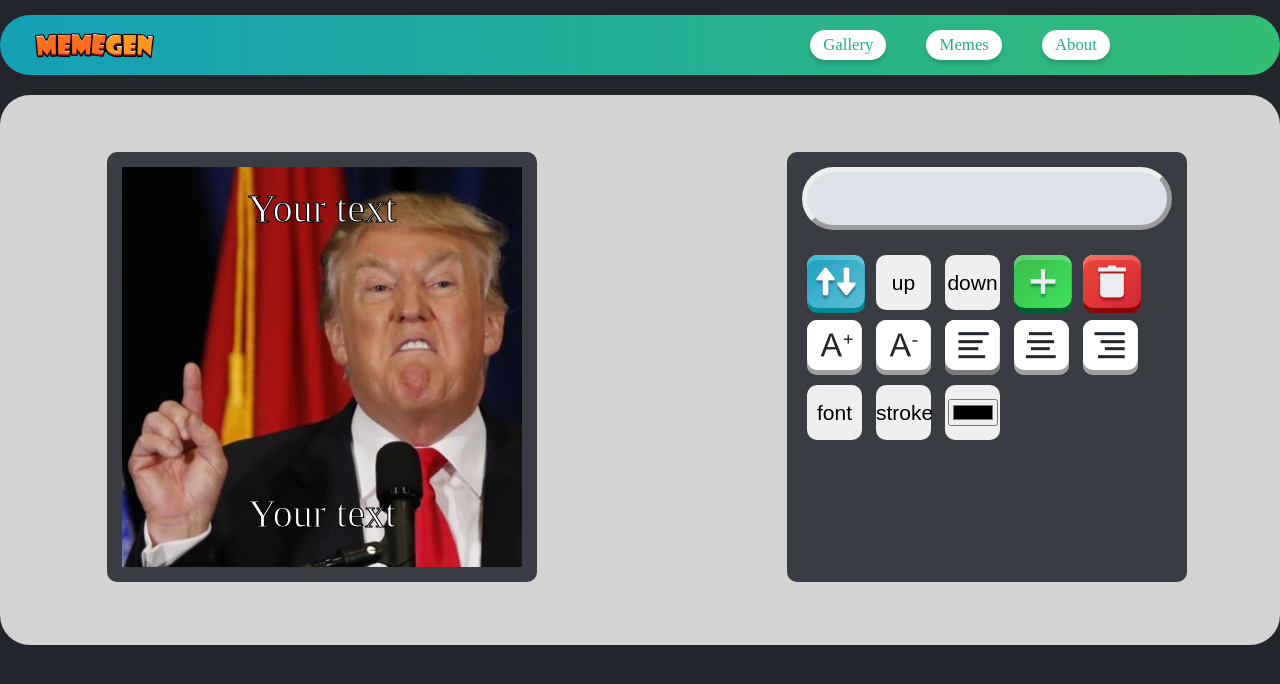
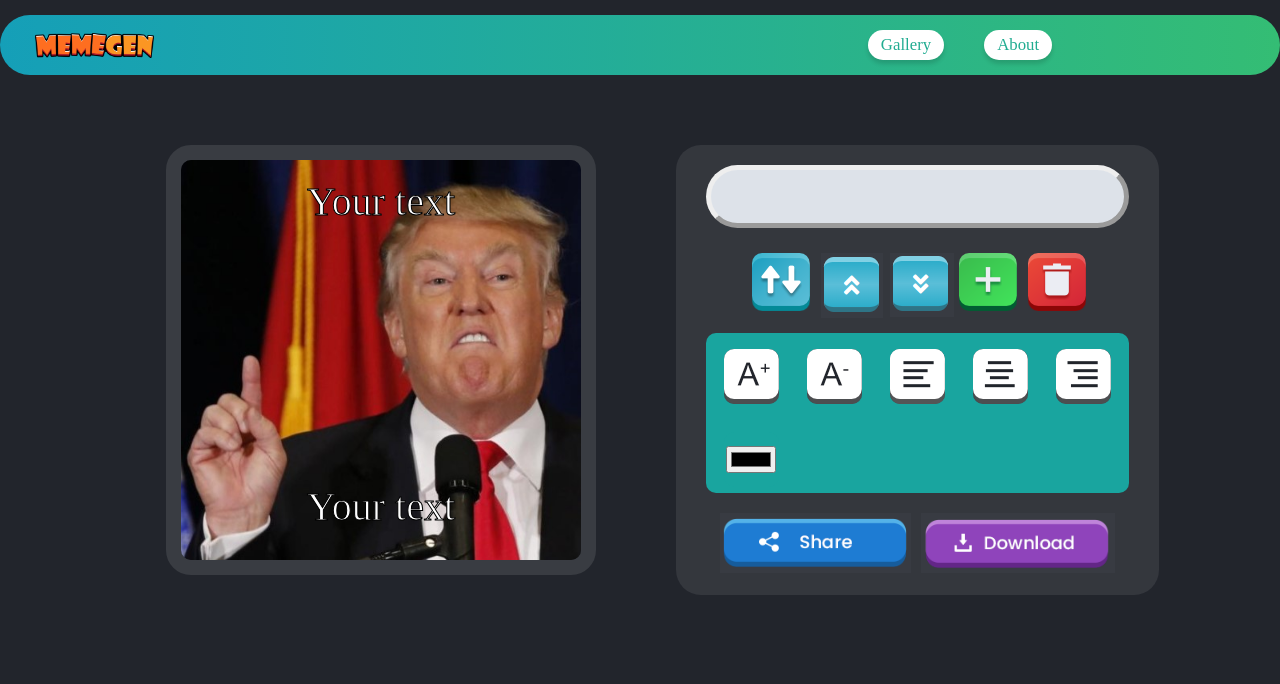
Before and after one commit to LiorAkiva/Meme-Generator, a plain HTML site: page index.html in a window 1280 px wide. Both pictures are taken after a click on the picture 180 px from the left and 286 px from the top of the page. Drawn offline with Linux system fonts and the light colour scheme.

Commit message:
added styling+share function

```diff
--- a/css/main.css
+++ b/css/main.css
@@ -72,6 +72,10 @@ body{
 
 }
 
+.gallery-header{
+    color:transparent
+}
+
 .gallery-box{
     overflow-y: scroll;
     overflow-x: hidden;
@@ -114,25 +118,28 @@ body{
     justify-content: center;
     align-items: center;
     height: 400px;
+    border-radius: 10px;
 }
 .img {
     width: 100%;
     height: 100%;
     object-fit: cover;
-    border-radius: px;
+    border-radius: 10px;
 
 }
 
 .img:hover{
     cursor: pointer;
+    transform: scale(1.1);
 }
 
 .meme-box{
     background-color: #22252c;
     height: 550px;
-    margin: auto;
     display: flex;
-    justify-content: space-between;
+    flex-direction: column;
+    justify-content: space-around;
+    align-items: center;
 }
 
 .hidden{
@@ -140,30 +147,43 @@ body{
 }
 
 .canvas-box{
-    padding: 7px;
-    border-radius: 30px;
-    background-color: lightgrey;
-    align-items: center;
-    width: 1300px;
+    height: 550px;
+    display: flex;
+    justify-content: space-around;
+
 }
 
+.canvas-box>*{
+    max-width: 500px;
+ }
+
 #main-canvas{
-    margin-top: 50px;
-    margin-left: 100px;
+    display: flex;
+    flex-direction: column;
+    align-items: center;
     border: 15px solid #393c42;
-    border-radius: 10px;
+    border-radius: 25px;
+    margin: 50px;
+
 }
 
 .main-editor{
-    background-color: #393c42;
-    width: 400px;
-    height: 430px;
-    padding: 15px;
-    margin: 50px 10px 0 250px;
-    display: inline-block;
-    position: absolute;
-    border-radius: 10px;
+    display: flex;
+    flex-direction: column;
+    align-items: center;
+    padding: 10px 30px; /* pp: 24px 40px */
+    margin: 6px; /*pp:12px*/
+    background-color: rgba(255, 255, 255, 0.082);
+    border-radius: 25px;
+    height: 450px;
+    margin-top: 50px;
+    margin-left: 60px;
 }
+
+.main-editor>*{
+    margin: 10px 0;
+ }
+
 
 .edit-button:hover{
     cursor: pointer;
@@ -176,10 +196,15 @@ body{
     padding: 15px 0;
     border-radius: 3em;
     width: 100%;
-    margin-bottom: 20px;
+    margin-bottom: 10px;
     text-align: center;
     border: 5px outset;
 }
+
+.meme-line input[type="text"]:focus-visible{
+    padding: 0;
+    outline: none;
+ }
 
 .edit-button {
     border-radius: 10px;
@@ -190,4 +215,44 @@ body{
     font-size: 21px;
     vertical-align: top;
     margin: 5px;
+    background-color: #393c42;
 }
+
+.main-control{
+    align-items: center;
+    justify-items: stretch;
+    margin:10px;
+
+}
+
+.edit-text{
+    display: grid;
+   gap:18px;
+   grid-template-columns: repeat(5,0.1fr);
+   grid-template-rows: repeat(2,0.1fr);
+   align-items: center;
+   justify-items: stretch;
+   background-color: #19a59f;
+   border-radius: 10px;
+   padding: 11px 13px;
+   height: 160px;
+}
+
+.share-buttons{
+    display: flex;
+    border-radius: 10px;
+    padding: 0px;
+    border: none;
+    font-size: 21px;
+    vertical-align: top;
+    margin: 5px;
+    background-size:cover;
+}
+
+.share-buttons:hover{
+    cursor: pointer;
+}
+
+.fill{
+    background-color: #19a59f;
+}
--- a/index.html
+++ b/index.html
@@ -20,7 +20,7 @@
             <img class="logo" src="img/LOGO.png" onclick="openGallery()"/>
             <ul class="main-nav">
                 <li class="button nav-gallery" onclick="openGallery()">Gallery</li>
-                <li class="button nav-memes" onclick="openSavedMemes()">Memes</li>
+                <!-- <li class="button nav-memes saved-memes" onclick="openSavedMemes()">Memes</li> -->
                 <li class="button nav-about" onclick="openAbout()">About</li>
                 <!-- <li class="nav-language">lang</li> -->
             </ul>
@@ -39,14 +39,16 @@
 
 
         <section class="meme-box hidden">
-            <section class="canvas-box">
+            <div class="canvas-box">
+                <div>
                 <canvas id="main-canvas" width="400" height="400"></canvas>
+                </div>
                 <div class="main-editor">
-                    <input type="text" class="meme-line" name="meme-line" oninput="editMemeLine(this)">
+                    <input type="text" class="meme-line" name="meme-line" oninput="editMemeLine(this.value)"/>
                     <div class="main-control">
                     <button class="edit-button" onclick="onToggleLines()"><img src="img/edit-buttons/toggle.png"/></button>
-                    <button class="edit-button" onclick="onMoveLines('up')">up</button>
-                    <button class="edit-button" onclick="onMoveLines('down')">down</button>
+                    <button class="edit-button" onclick="onMoveLines('up')"><img src="img/edit-buttons/up.png"/></button>
+                    <button class="edit-button" onclick="onMoveLines('down')"><img src="img/edit-buttons/down.png"/></button>
                     <button class="edit-button" onclick="onAddLine()"><img src="img/edit-buttons/add.png"/></button>
                     <button class="edit-button" onclick="onDeleteLine()"><img src="img/edit-buttons/delete.png"/></button>
                     </div>
@@ -57,16 +59,27 @@
                     <button class="edit-button" onclick="onChangeAlign('left')"><img src="img/edit-buttons/left.png"/></button>
                     <button class="edit-button" onclick="onChangeAlign('center')"><img src="img/edit-buttons/center.png"/></button>
                     <button class="edit-button" onclick="onChangeAlign('right')"><img src="img/edit-buttons/right.png"/></button>
-                    <button class="edit-button">font</button>
-                    <button class="edit-button">stroke</button>
-                    <button class="edit-button"><input type="color" onchange="onSelectColor(this)" /></button>
-                    </div>
+                    <!-- <button class="edit-button">font</button>
+                    <button class="edit-button">stroke</button> -->
+                    <button class="edit-button fill"><input type="color" onchange="onSelectColor(this.value)" /></button>
+                    <!-- <div class="edit-text">
+
+                    </div> -->
 
                     <!-- <div class="sticker-box">
                         STICKERS
                     </div> -->
+                </div>
+                <div class="share-buttons">
+                    <button class="share-buttons" onclick="onShareMeme(this)"><img src="img/edit-buttons/share.png"/></button>
+                        <!-- <button class="share-buttons" onclick="onSaveMeme()">Save</button> -->
+                        <button class="share-buttons" onclick="onDownloadMeme(this)"><img src="img/edit-buttons/download.png"/></button>
+                    </div>
+                </div>
             </div>
-
+            <section class="saved hidden">
+                <div class="saved-memes"></div>
+             </section>
         </section>
 
     </main>
--- a/js/gallery.controller.js
+++ b/js/gallery.controller.js
@@ -23,11 +23,16 @@ function renderGallery(){
 
 
 // sets clicked photo on current selected image
-function clickedImg(imgIdx){
-    setMeme(imgIdx);
-    openCanvas();
+function clickedImg(imgId){
+    // reset meme
+    setMeme(imgId);
     gCanvas = document.getElementById('main-canvas');
     gCtx = gCanvas.getContext('2d');
-    // addEvListeners();
+    addEvListeners();
     renderMeme();
+    openCanvas();
 }
+
+function openSavedMemes(){
+    document.querySelector('.saved').classList.remove('hidden');
+}
--- a/js/meme.controller.js
+++ b/js/meme.controller.js
@@ -7,20 +7,24 @@ var gCurrColor = 'white';
 var gCurrFont = 'impact';
 // var gStoreMoves =[];
 
-function init(){
+function init() {
     renderGallery();
     resetMemeValues();
 }
 
 // opens meme editing page
-function openCanvas(){
+function openCanvas() {
     document.querySelector('.gallery-box').classList.add('hidden');
     document.querySelector('.meme-box').classList.remove('hidden');
 }
 
 
 // renders meme on canvas - create new image and prints the selected img on it
-function renderMeme(){
+function renderMeme() {
+    // get meme from service - img - lines - selectedline
+    // GET MEME
+    // DRAW IMG - (SELECTEDIMG)
+    // DRAW LINES = FOR EACH DRAW LINE
     const meme = new Image();
     meme.src = getMemeImg();
     meme.onload = () => {
@@ -38,15 +42,17 @@ function renderMeme(){
 // }
 
 // fetches txt for each line and implements on image
-function setLineTxt(){
+function setLineTxt() {
     const meme = getMeme();
     var lines = meme.lines;
     lines.forEach((line, idx) => drawLine(line, idx))
 }
 
 // draw lines on image
-function drawLine(line, idx){
-    var {x, y} = line.pos;
+function drawLine(line, idx) {
+    // @CR
+    const { pos: { x, y }, size, align, color, stroke,txt } = line
+    //***/ */
     const meme = getMeme();
     var currLine = meme.lines[idx];
     gCtx.textAlign = currLine.align;
@@ -60,9 +66,8 @@ function drawLine(line, idx){
 
 
 // edits input text on meme
-function editMemeLine(elText){
-    const txt = elText.value;
-    updateMemeTxt(txt, gCanvas.width, gCanvas.height, gCurrColor, gCurrFont);
+function editMemeLine(val) {
+    updateMemeTxt(val, gCanvas.width, gCanvas.height, gCurrColor, gCurrFont);
     renderMeme();
 }
 
@@ -70,42 +75,76 @@ function updateMemeTxtInput() {
     document.querySelector('[name=meme-line]').value = editMeme();
 }
 
-function onAddLine(){
+function onAddLine() {
     addNewLine(gCanvas.width, gCanvas.height);
     document.querySelector('[name=meme-line]').value = 'Your text';
     renderMeme();
 }
 
-function onDeleteLine(){
+function onDeleteLine() {
     deleteLine();
     renderMeme();
 }
 // let's user select a color for text
-function onSelectColor(elColor){
-    const color = elColor.value;
-    setColor(color);
+function onSelectColor(val) {
+    setColor(val);
     renderMeme();
 }
 
 // increase/decrease font size based on received key.
-function onChangeFontSize(key){
-    if(key === '+') changeFontSize(2);
-    if(key === '-') changeFontSize(-2);
+function onChangeFontSize(key) {
+    if (key === '+') changeFontSize(2);
+    else if (key === '-') changeFontSize(-2);
     renderMeme();
 }
 
-function onToggleLines(){
+function onToggleLines() {
     toggleLines();
     renderMeme();
 }
 
-function onMoveLines(key){
-    if(key === 'up') moveLine(-2);
-    if(key === 'down') moveLine(2);
+function onMoveLines(key) {
+    if (key === 'up') moveLine(-2);
+    if (key === 'down') moveLine(2);
     renderMeme();
 }
 
-function onChangeAlign(key){
+function onChangeAlign(key) {
     changeAlign(key, gCanvas.width);
     renderMeme();
 }
+
+
+function addEvListeners(){
+    addMouseListeners();
+}
+
+function addMouseListeners() {
+    // console.log('todo')
+    // gCanvas.addEventListener('mousedown', onDown)
+    // gCanvas.addEventListener('mousemove', onMove)
+    // gCanvas.addEventListener('mouseup', onUp)
+ }
+
+ function onShareMeme() {
+    switchLine(-1);
+    renderMeme();
+    shareMeme();
+ }
+
+function onSaveMeme() {
+    switchLine(-1);
+    renderMeme();
+    const MemeData = gCanvas.toDataURL();
+    saveMeme(MemeData);
+    openSavedMemes();
+    renderSaved();
+}
+
+function onDownloadMeme(elLink) {
+    switchLine(-1);
+    renderMeme();
+    const data = gCanvas.toDataURL();
+    elLink.href = data;
+    elLink.download = 'my-meme.jpg';
+}
--- a/js/meme.service.js
+++ b/js/meme.service.js
@@ -1,24 +1,26 @@
 'use strict';
 
 var gMeme;
+var gMemesDATAs;
 
 var gKeyWords ={
-    'funny': 0,
-    'cat': 0,
-    'baby': 0,
-    'happy': 0,
-    'animal': 0,
-    'child': 0,
-    'politics': 0,
-    'movie': 0,
-    'sports': 0,
-    'dog': 0,
-    'celebrity': 0,
-    'famous': 0,
-    'cute': 0,
-    'animation': 0,
-    'tv': 0,
+    funny: 0,
+    cat: 0,
+    baby: 0,
+    happy: 0,
+    animal: 0,
+    child: 0,
+    politics: 0,
+    movie: 0,
+    sports: 0,
+    dog: 0,
+    celebrity: 0,
+    famous: 0,
+    cute: 0,
+    animation: 0,
+    tv: 0,
 };
+
 
 function resetMemeValues(){
      gMeme = {
@@ -34,7 +36,6 @@ function resetMemeValues(){
         stroke: 'black',
         size: 40,
         pos: {x:200, y:55},
-        selectedPos: {x:200, y:40}
     },
     {
         txt: 'Your text',
@@ -45,7 +46,6 @@ function resetMemeValues(){
         stroke: 'black',
         size: 40,
         pos: {x:200, y:360},
-        selectedPos: {x:200, y:390}
     }]
     }
     return gMeme;
@@ -78,8 +78,8 @@ function getImgs(){
 }
 
 // set the global meme to the selected index(user's choice)
-function setMeme(imgIdx){
-    gMeme.selectedImg = imgIdx;
+function setMeme(imgId){
+    gMeme.selectedImg = imgId;
 }
 
 // finds the right meme by index and return src
@@ -91,6 +91,11 @@ function getMemeImg(){
 
 function getMeme(){
     return gMeme;
+}
+
+function switchLine(lineIdx) {
+    if (lineIdx || lineIdx === 0) gMeme.selectedLine = lineIdx;
+    else gMeme.selectedLine = (gMeme.selectedLine === (gMeme.lines.length - 1)) ? 0 : gMeme.selectedLine + 1;
 }
 
 // returns value of selected line
@@ -139,6 +144,12 @@ function createNewLine(canvasW, canvasH) {
     return newLine;
 }
 
+// updateLineProp(key,val)
+function updateLineProp(key,val){
+    const selectedLine = gMeme.lines[gMeme.selectedLine]
+    selectedLine[key] = val
+}
+
 // sets chosen color on texts
 function setColor(color){
     const idx = gMeme.selectedLine;
@@ -156,6 +167,7 @@ function changeFontSize(size){
     gMeme.lines[idx].size += size * 2 ;
 }
 
+
 // toggle between existing lines
 function toggleLines() {
     if (!gMeme.lines.length) return;
@@ -168,6 +180,7 @@ function toggleLines() {
     document.querySelector('[name=meme-line]').value = gMeme.lines[gMeme.selectedLine].txt;
 }
 
+// move lines up and down
 function moveLine(key) {
     var idx = gMeme.selectedLine;
     key *= 6;
@@ -179,6 +192,7 @@ function moveLine(key) {
 
 // deletes selected lines
 function deleteLine() {
+    if(!gMeme.lines.length) return
     let idx = gMeme.selectedLine;
     if (idx >= 0) {
         gMeme.lines.splice(idx, 1);
@@ -189,7 +203,7 @@ function deleteLine() {
         gMeme.selectedLine = -1;
     }
     gMeme.selectedLine = -1;
-    gMeme.selectedLineIdx = gMeme.lines.length - 1;
+    gMeme.selectedLine = gMeme.lines.length - 1;
 }
 
 // changes alignment of texts
@@ -202,3 +216,8 @@ function changeAlign(key, canvasW){
     else if (key === 'right') line.pos.x = 390;
     else line.pos.x = canvasW / 2;
 }
+
+function saveMeme(MemeData) {
+    gMemesDATAs.push(MemeData);
+    saveToStorage(MEMES, gMemesDATAs);
+}
```
Also changed, not shown: js/util.service.js (+33 -0 lines), img/edit-buttons/down.png (added), img/edit-buttons/download.png (added), img/edit-buttons/share.png (added), img/edit-buttons/up.png (added).
